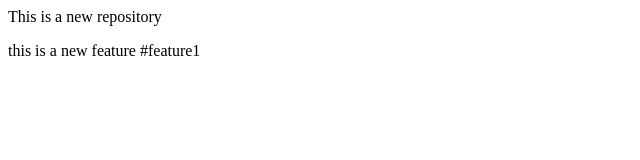
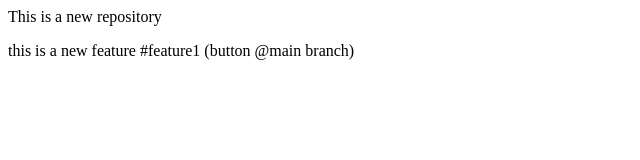
Before and after one commit to gopi-me19b089/lcoal_repo, a plain HTML site: page index.html in a window 1280 px wide. Shown: the whole page, without its empty margins (0-640 px from the left). Drawn offline with Linux system fonts and the light colour scheme.

Commit message:
added buttton feature in feature branch

```diff
--- a/index.html
+++ b/index.html
@@ -1,3 +1,3 @@
 <p> This is a new repository </p>
 
-<p>this is a new feature #feature1</p>
+<p>this is a new feature #feature1 (button @main branch)</p>
```
